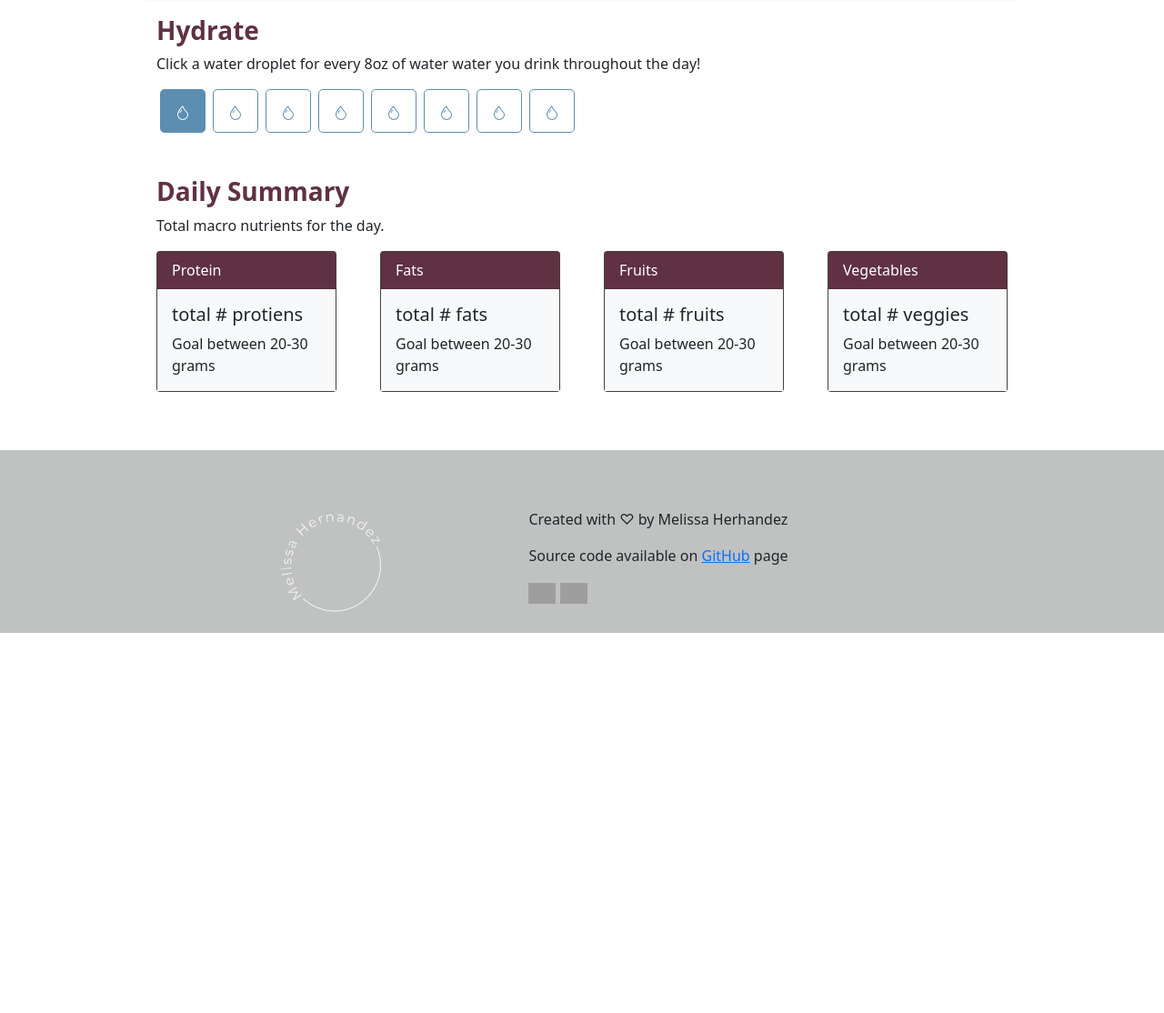
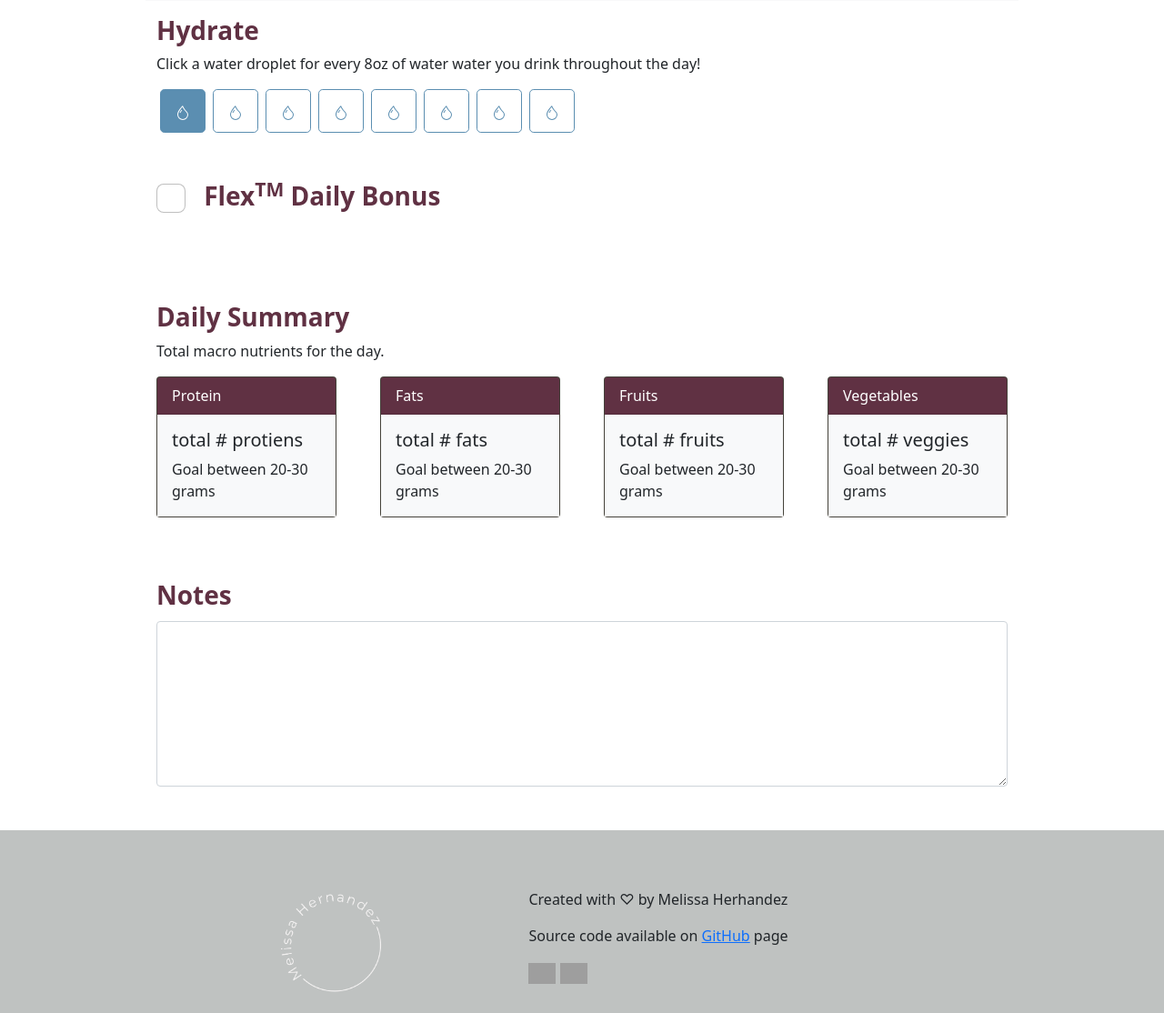
Before and after one commit to mmhernandez/flex_meal_tracker, a Python web app: template flask_app/templates/daily_tracker.html in a window 1280 px wide. Shown: the part 1427-2541 px from the top of the page at 91% size. Before the commit the page ends 2123 px from the top, so only its background shows below. Run offline with Jinja, Linux system fonts and the light colour scheme; the template is opened without the code that fills it, so the values that code supplies are empty; some libraries are stand-ins or nearby versions; grey boxes are pictures that could not be loaded.

Commit message:
Finalize daily tracker layout

```diff
--- a/flask_app/static/css/custom.css
+++ b/flask_app/static/css/custom.css
@@ -1,3 +1,6 @@
+/* CREATE ROOT
+    WITH COLOR VARIABLES */
+
 /* header */
 .cover-container {
     max-width: 42em;
@@ -106,6 +109,23 @@
     border-color: #5B8EB1;
 }
 
+.form-check-input:focus {
+    border-color: #B3A494;
+    outline: 0;
+    box-shadow: 0 0 0 0.25rem rgba(85, 88, 92, 0.25);
+}
+.form-check-input:checked {
+background-color: #603143;
+border-color: #603143;
+}
+.form-control:focus {
+    color: #212529;
+    background-color: #fff;
+    border-color: #B3A494;
+    outline: 0;
+    box-shadow: 0 0 0 0.25rem rgba(144, 145, 145, 0.25);
+}
+
 .meal-img {
     border-radius: 8px;
     width: 5em;
--- a/flask_app/templates/daily_tracker.html
+++ b/flask_app/templates/daily_tracker.html
@@ -218,7 +218,11 @@
                 </button>
             </div>
         </div>
-        <div class="container my-5">
+        <div class="container my-5 pb-5">
+            <input type="checkbox" name="daily_bonus" class="form-check-input fs-2 me-3">
+            <label for="daily_bonus" class="form-check-label fs-3 fw-bold text-info">Flex<sup>TM</sup> Daily Bonus</label>
+        </div>
+        <div class="container mb-5">
             <h3 class="text-info fw-bold">Daily Summary</h3>
             <p>Total macro nutrients for the day.</p>
             <div class="d-flex gap-5">
@@ -252,10 +256,9 @@
                 </div>
             </div>
         </div>
-
-        <div>   <!-- bottom -->
-            <div></div>  <!-- "flex daily bonus" checkbox and field -->
-            <div></div>  <!-- notes caption and text lines -->
+        <div class="container mb-5">
+            <label for="notes" class="form-label fs-3 fw-bold text-info">Notes</label>
+            <textarea name="notes" id="" cols="30" rows="7" class="form-control"></textarea>
         </div>
     </form>
     <footer class="bg-grey py-3">
```
Also changed, not shown: 2 other files.
